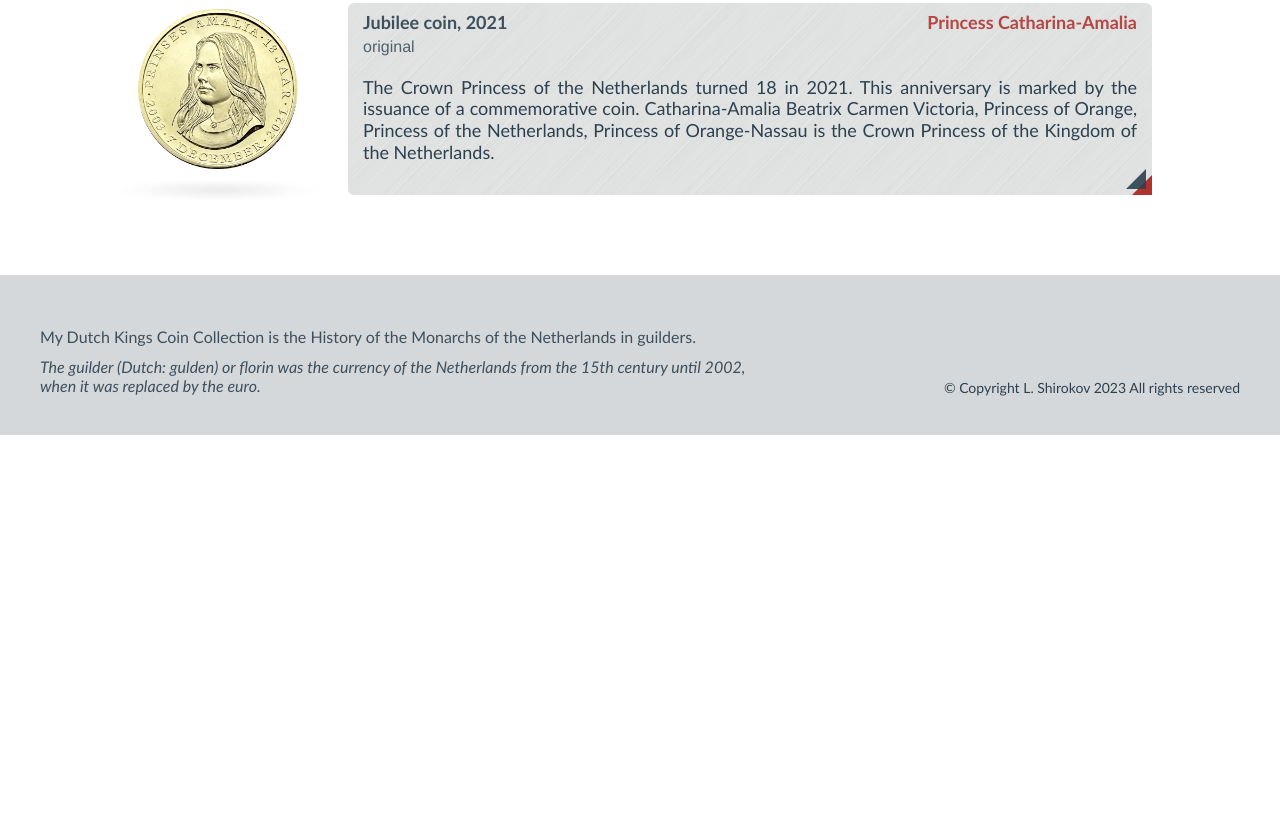
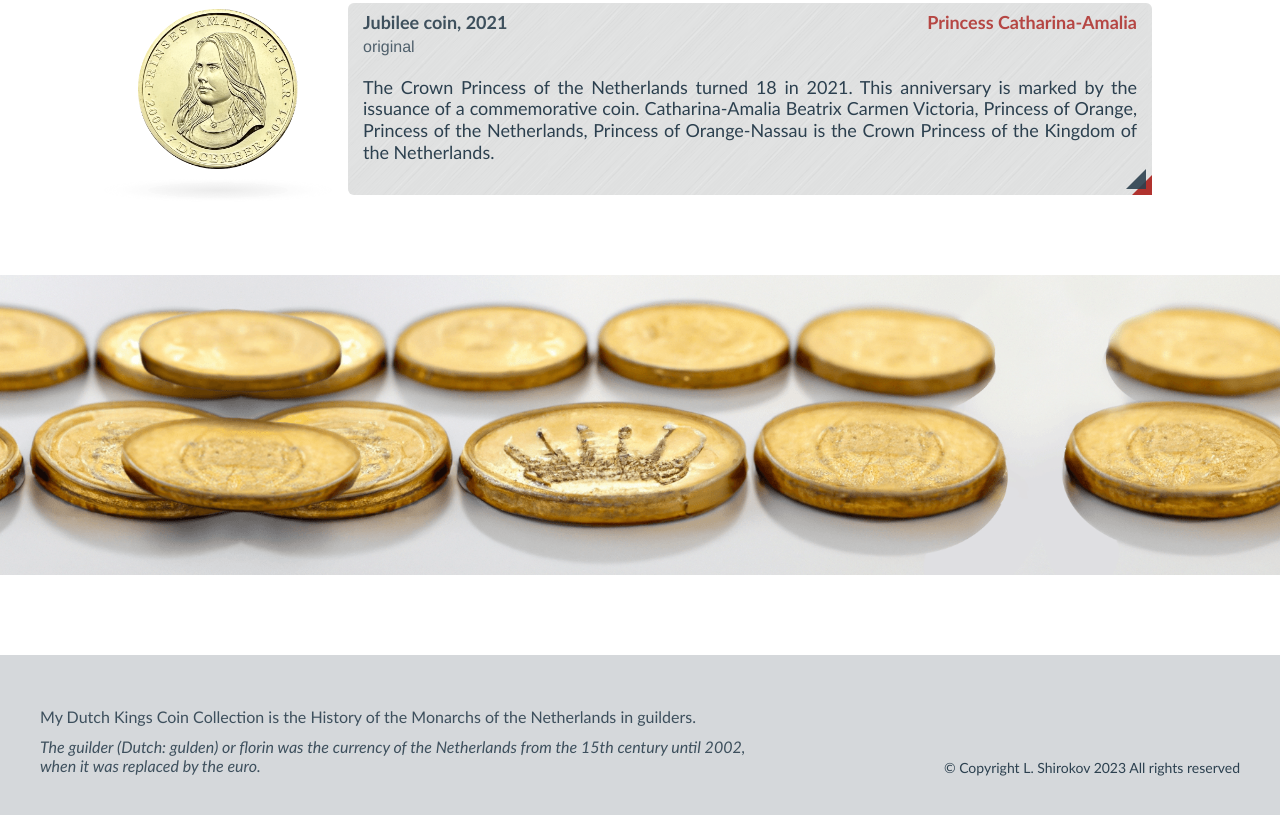
Before and after one commit to leo-shirokov/coins, a website with bundled scripts: page index.html in a window 1280 px wide. Shown: the part 2856-3671 px from the top of the page. Before the commit the page ends 3291 px from the top, so only its background shows below. Built offline with nearby package versions, Linux system fonts and the light colour scheme; a web font is replaced by a local one.

Commit message:
bottom picture added

```diff
--- a/index.html
+++ b/index.html
@@ -86,6 +86,7 @@
                     </div>
                 </section>
             </main>
+            <div class="content__image"></div>
             <footer class="footer">
                 <div class="footer__container">
                     <div class="footer__text">
--- a/nl/style.css
+++ b/nl/style.css
@@ -533,6 +533,17 @@ body {
     text-align: justify;
 }
 
+.content__image {
+    width: 100%;
+    height: 300px;
+    background-image: url(../img/guldens.png);
+    background-repeat: no-repeat;
+    background-position: center;
+    background-origin: border-box;
+    background-size: cover;
+    margin-bottom: 80px;
+}
+
 /* ****************** FOOTER *********************** */
 .footer {
     width: 100%;
--- a/ru/style.css
+++ b/ru/style.css
@@ -541,6 +541,17 @@ body {
     text-align: justify;
 }
 
+.content__image {
+    width: 100%;
+    height: 300px;
+    background-image: url(../img/guldens.png);
+    background-repeat: no-repeat;
+    background-position: center;
+    background-origin: border-box;
+    background-size: cover;
+    margin-bottom: 80px;
+}
+
 /* ****************** FOOTER *********************** */
 .footer {
     width: 100%;
--- a/style.css
+++ b/style.css
@@ -178,7 +178,7 @@ body {
     background-size: cover;
 }
 
-@media (max-width: 822px) {
+@media (max-width: 1024px) {
     .header__title {
         width: 70%;
         font-size: 32px;
@@ -545,6 +545,17 @@ body {
     text-align: justify;
 }
 
+.content__image {
+    width: 100%;
+    height: 300px;
+    background-image: url(./img/guldens.png);
+    background-repeat: no-repeat;
+    background-position: center;
+    background-origin: border-box;
+    background-size: cover;
+    margin-bottom: 80px;
+}
+
 /* ****************** FOOTER *********************** */
 .footer {
     width: 100%;
```
Also changed, not shown: nl/index.html (+1 -0 lines), ru/index.html (+1 -0 lines), img/guldens.png (added).
